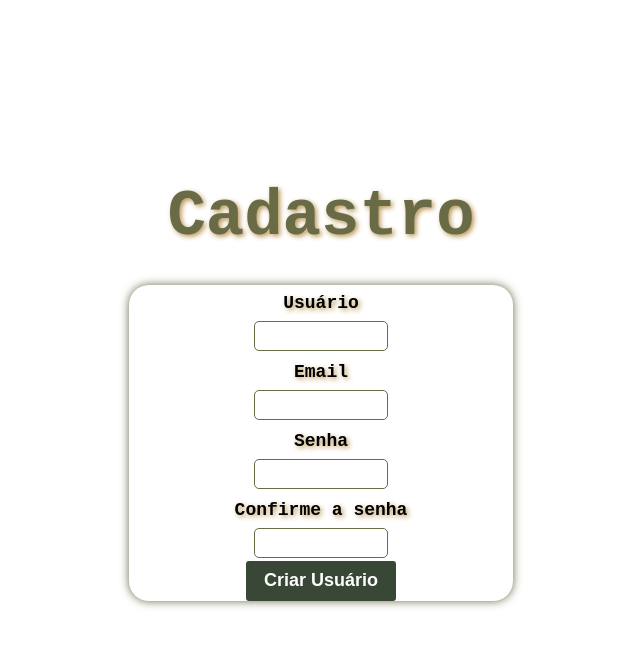
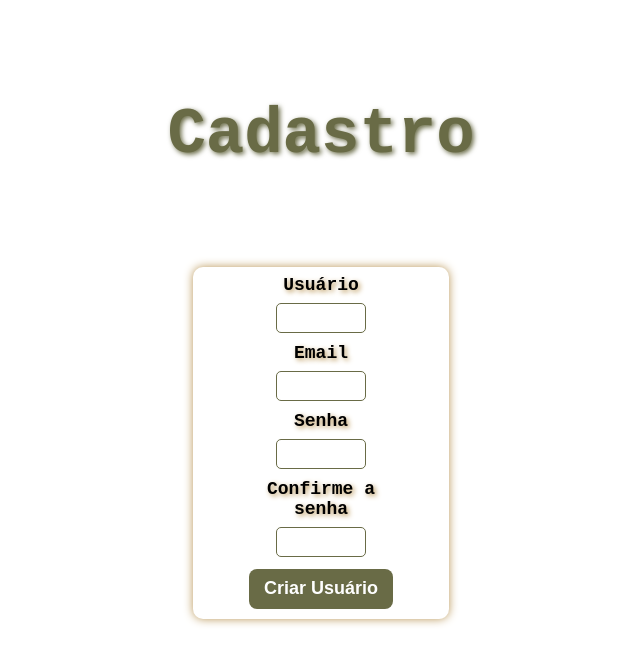
Before and after one commit to MiraProfissional/projeto-web-front, a React (Vite) app: page /criar-user in a window 1280 px wide. Shown: the top 664 px of the page, without its empty margins (319-959 px from the left). Built offline with nearby package versions, Linux system fonts and the light colour scheme.

Commit message:
mudanças no front

```diff
--- a/src/configuracoes/EditaConfig.jsx
+++ b/src/configuracoes/EditaConfig.jsx
@@ -1,14 +1,74 @@
 import Navbar from "../navbar/Navbar";
 import '../styles/EditaConfig.css';
+import React, {useState, useEffect} from 'react';
+import axios from 'axios';
+import { Link } from 'react-router-dom';
+
 
 export default function EditaConfig(){
+
+    const [validado, setValidado] = useState(false);
+    const [resposta, setResposta] = useState(null);
+
+    const config = {
+        headers:{
+            'Authorization' : 'Bearer '.concat(sessionStorage.getItem('token'))
+        }
+    }
+
+    useEffect(() => {
+        async function valida(){
+            try{
+                const resposta = await axios.get(`http://localhost:3000/mi`, config);
+
+                //Armazena o objeto da requisição na variável "resposta"
+                setResposta(resposta)
+
+                if (resposta.status === 200) {
+                    setValidado(true);
+                }
+            }
+            catch(error){
+                setValidado(false);
+            }
+        }
+
+        valida();
+    }, []);
+
+    if(!validado){
+        return <p>Token Inválido</p>
+    }
+
     return(
         <>
         <Navbar/>
-            <section className="pag-minhas-configuracoes">
-                <h1>Minhas Configurações</h1>
-
-                <button>Editar</button>
+        <section className="container">
+                <p className="titulo">Configurações</p>
+                <div className="box">
+                    <section className="secoes">
+                        <section className="secoes1">
+                            <p className="subtitulo">Usuário</p>
+                            <p>{resposta.data['username']}</p>
+                        </section>
+                        <section>
+                            <button className="btn4"><Link  className="btn4" to="/editor">Editar</Link></button>
+                        </section>
+                    </section>
+                    <hr/>
+                    <section className="secoes">
+                        <section className="secoes1">
+                            <p className="subtitulo">Email</p>
+                            <p>{resposta.data['email']}</p>
+                        </section>
+                        <section>
+                            <button className="btn4"><Link  className="btn4" to="/editor">Editar</Link></button>
+                        </section>
+                    </section>
+                </div>
+                <section>
+                    <button className="btn3">Excluir</button>
+                </section>
             </section>
         </>
     )
--- a/src/index.css
+++ b/src/index.css
@@ -13,7 +13,7 @@
   --soft-white: #f1f1f1;
   --white: #fefefe;
   --black: #111;
-  --gray: #5c584c;
+  --gray: #4d493c;
 }
 
 * {
--- a/src/login/CreateUser.jsx
+++ b/src/login/CreateUser.jsx
@@ -64,7 +64,7 @@ export default function CreateUser(){
                         <input type='password' id='passwordConf' {...register('passwordConf')}/>
                         <p className="erro">{errors.passwordConf?.message}</p>
 
-                        <button className="btn">Criar Usuário</button>
+                        <button className="btn2">Criar Usuário</button>
                     </form>
                 </div>
                 <p className='server-response'>{msg}<Link to='/login' style={{visibility : userCriado ? 'visible' : 'hidden'}}>Fazer Login</Link></p>
--- a/src/login/Login.jsx
+++ b/src/login/Login.jsx
@@ -59,8 +59,8 @@ export default function Login(){
                         <p className="erro">{errors.password?.message}</p>
 
                         <section className="botoes">
-                            <button className="btn">Login</button>
-                            <button className="btn"><Link  className="btn" to="/criar-user">Cadastre-se</Link></button>
+                            <button className="btn1">Login</button>
+                            <button className="btn1"><Link  className="btn1" to="/criar-user">Cadastre-se</Link></button>
                         </section>
                     </form>
                 </div>
--- a/src/styles/CreateUser.css
+++ b/src/styles/CreateUser.css
@@ -26,7 +26,7 @@ input{
 }
 
 .erro{
-    color:red;
+    color: var(--red);
     font: 12px;
     text-align: left;
 }
@@ -63,3 +63,20 @@ img{
     flex-direction: column;
     align-items: center;
 }
+
+.btn2{
+    width: 9rem;
+    height: 40px;
+    font-size: 1.125rem;
+    font-weight: bold;
+    border: 0;
+    border-radius: 8px;
+    background-color: var(--secondary);
+    text-decoration: none;
+    margin: 10px;
+    color: var(--white);
+}
+
+.btn2:hover{
+    color: var(--terceary);
+}
--- a/src/styles/EditaConfig.css
+++ b/src/styles/EditaConfig.css
@@ -1,5 +1,85 @@
-.pag-minhas-configuracoes{
+.container{
     display: flex;
     flex-direction: column;
     align-items: center;
+    justify-content: center;
+
+    min-height: 92vh;
 }
+
+.titulo{
+    font-size: 4rem;
+    font-weight: bold;
+    text-shadow: 2px 2px 5px var(--secondary);
+    margin: 3rem;
+}
+
+.box{
+    display: flex;
+    flex-direction: column;
+    flex-wrap: wrap;
+    justify-content: center;
+
+    width: 20%;
+    box-shadow: 0px 0px 10px var(--terceary);
+    border-radius: 10px;
+    margin: 3rem;
+}
+
+.box p{
+    font-size: 1.125rem;
+}
+
+.secoes{
+    display: flex;
+    align-items: center;
+
+    margin: 0.5rem;
+    text-align: center;
+}
+
+.secoes1{
+    margin: 1rem;
+}
+
+.subtitulo{
+    font-weight: bold;
+}
+
+.container hr{
+    width: 80%;
+    align-self: center;
+}
+
+.btn3{
+    width: 150px;
+    height: 40px;
+    font-size: 1.125rem;
+    font-weight: bold;
+    border: 0;
+    border-radius: 8px;
+    margin-right: 20px;
+    background-color: var(--secondary);
+    color: var(--white);
+    text-decoration: none;
+}
+
+.container .btn3:hover{
+    color: var(--terceary);
+}
+
+.btn4{
+    height: 2rem;
+    width: 4rem;
+    font-size: 1.125rem;
+    font-weight: bold;
+    border: 0;
+    border-radius: 8px;
+    background-color: var(--secondary);
+    color: var(--white);
+    text-decoration: none;
+}
+
+.container .btn4:hover{
+    color: var(--terceary);
+}
--- a/src/styles/Login.css
+++ b/src/styles/Login.css
@@ -41,17 +41,21 @@
     border: 1px solid var(--secondary);
 }
 
-.btn{
+.btn1{
+    width: 9rem;
     height: 40px;
     font-size: 1.125rem;
     font-weight: bold;
     border: 0;
     border-radius: 8px;
-    background-color: var(--gray);
+    background-color: var(--secondary);
+    text-decoration: none;
+    margin: 10px;
     color: var(--white);
 }
 
-.btn:hover{
+
+.btn1:hover{
     color: var(--terceary);
 }
 
@@ -62,5 +66,4 @@
 .botoes{
     display: flex;
     justify-content: space-around;
-
 }
```
